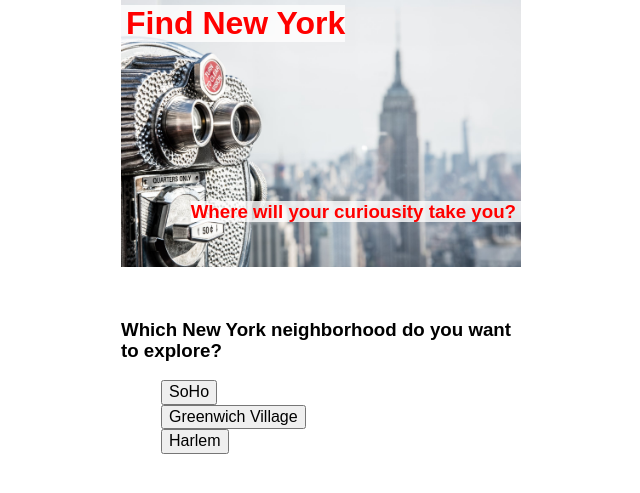
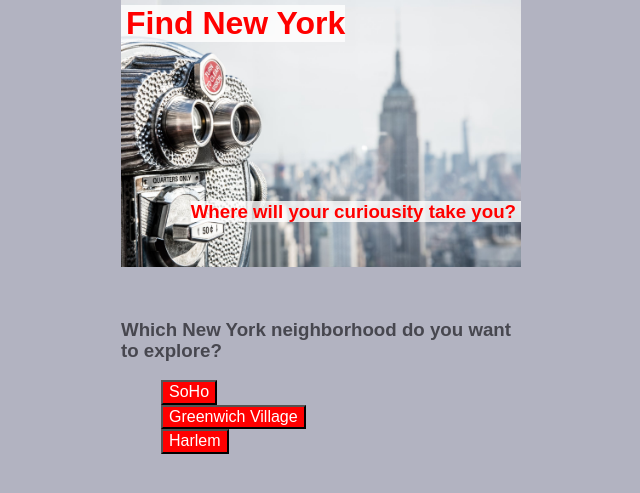
Before and after one commit to BMcSpillin/findNewYork, a PHP site: page /index.html in a window 1280 px wide. Shown: the top 493 px of the page, without its empty margins (319-959 px from the left). Run offline with PHP 8.4, Linux system fonts and the light colour scheme.

Commit message:
prepare static site for deploy

```diff
--- a/index.html
+++ b/index.html
@@ -12,8 +12,8 @@
   <body>
     <main>
       <div id="header">
-        <h1>Find New York</h1>
-        <h3>Where will your curiousity take you?</h3>
+        <h1 class="header">Find New York</h1>
+        <h3 class="header">Where will your curiousity take you?</h3>
       </div>
       <container id="neighborhood">
       <div>
--- /dev/null
+++ b/index.php
@@ -0,0 +1 @@
+<?php header( 'Location: /index.html' ) ;  ?>
--- a/styles/styles.css
+++ b/styles/styles.css
@@ -4,6 +4,11 @@
 
 html {
   font-family: sans-serif;
+  background-color: #b2b3c1;
+}
+
+h3 {
+  color: #47474f;
 }
 
 #header {
@@ -19,6 +24,7 @@ body {
   max-width: 400px;
   min-width: 340px;
   margin: auto;
+  height: 100%;
 }
 
 h1 {
@@ -34,6 +40,7 @@ h1 {
   padding-right: 5px;
   float: right;
   background-color: rgba(255,255,255,0.8);
+  color: inherit;
 }
 
 container {
@@ -43,3 +50,9 @@ container {
 ul {
   list-style: none;
 }
+
+button {
+  background-color: red;
+  color: white;
+  margin: auto;
+}
```
Also changed, not shown: package.json (deleted, +0 -22 lines).
